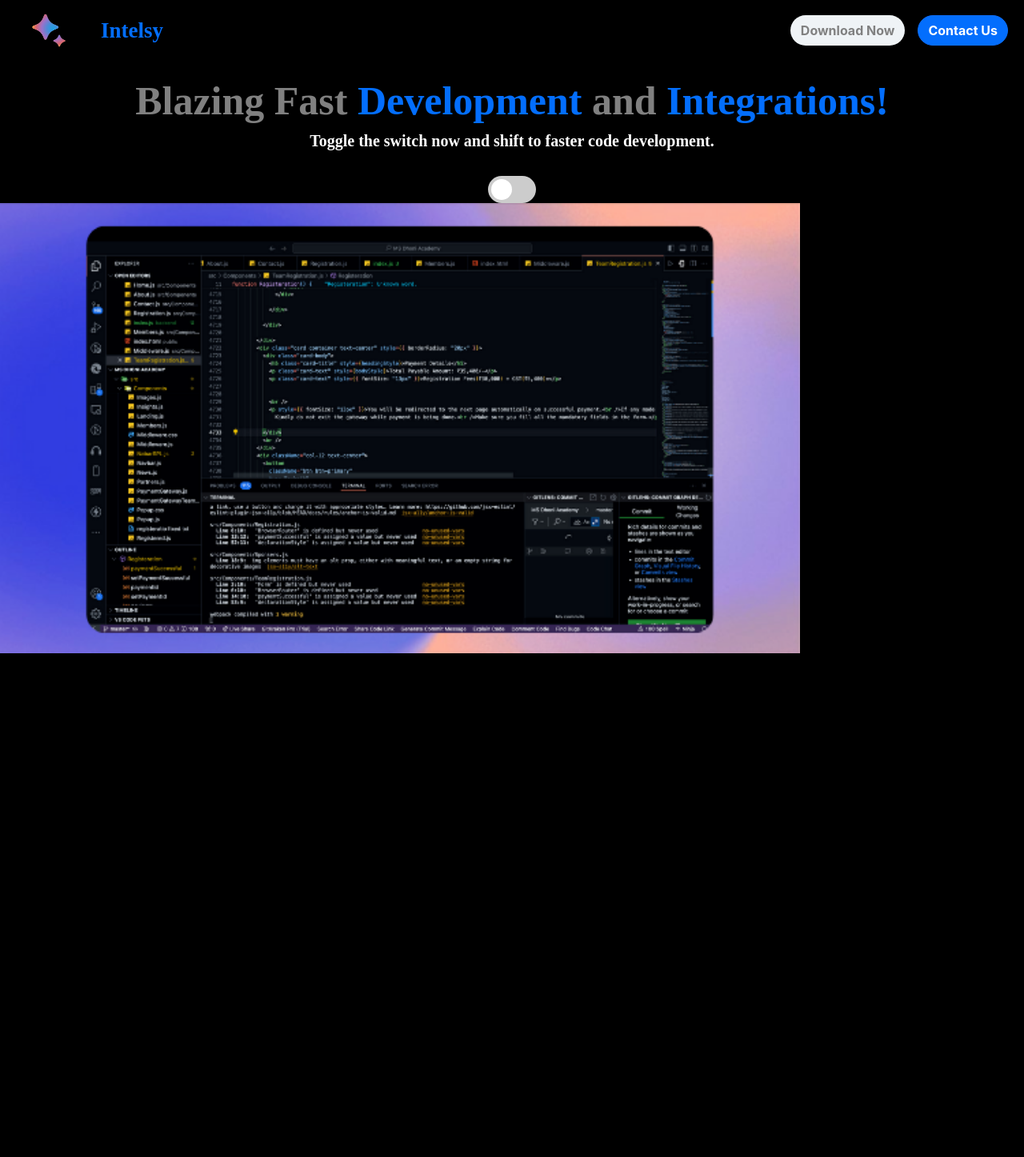
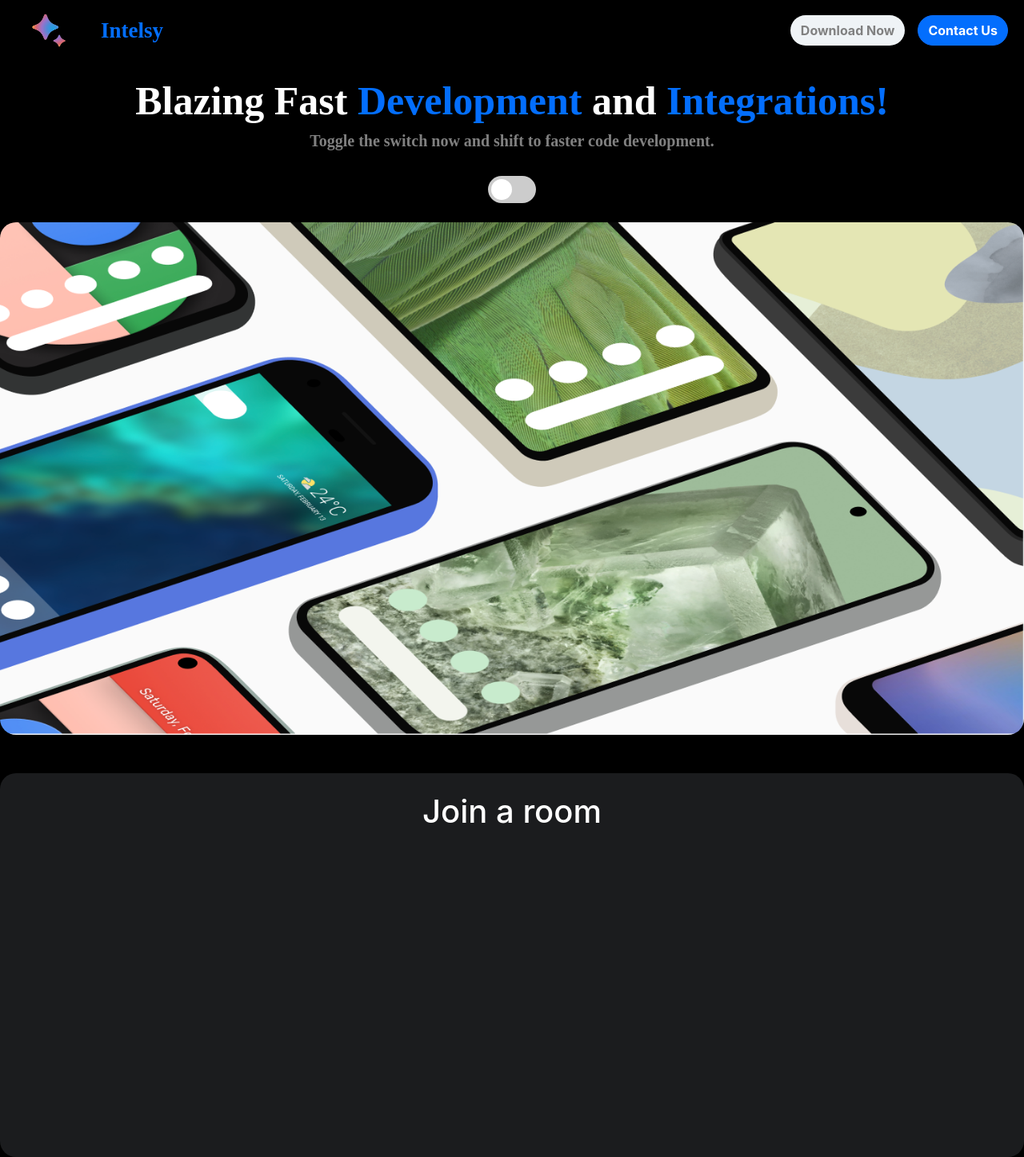
Before and after one commit to pratyushdev-codes/Intelsy, a React (Create React App) app: page / in a window 1280 px wide. Shown: the whole page at 80% size. Before the commit the page ends 817 px from the top, so only its background shows below. Built offline with nearby package versions, Linux system fonts and the light colour scheme.

Commit message:
Add files via upload

```diff
--- a/public/index.html
+++ b/public/index.html
@@ -2,14 +2,14 @@
 <html lang="en">
   <head>
     <meta charset="utf-8" />
-    <link rel="icon" href="%PUBLIC_URL%/favicon.ico" />
+    <link rel="icon" href="./images/logo.png" />
     <meta name="viewport" content="width=device-width, initial-scale=1" />
     <meta name="theme-color" content="#000000" />
     <meta
       name="description"
       content="Web site created using create-react-app"
     />
-    <link rel="apple-touch-icon" href="%PUBLIC_URL%/logo192.png" />
+    <link rel="apple-touch-icon" href="./images/logo.png" />
     <!--
       manifest.json provides metadata used when your web app is installed on a
       user's mobile device or desktop. See https://developers.google.com/web/fundamentals/web-app-manifest/
@@ -24,7 +24,7 @@
       work correctly both with client-side routing and a non-root public URL.
       Learn how to configure a non-root public URL by running `npm run build`.
     -->
-    <title>React App</title>
+    <title>Intelsy | Code Dev and Integration</title>
     <link href="https://cdn.jsdelivr.net/npm/bootstrap@5.3.3/dist/css/bootstrap.min.css" rel="stylesheet" integrity="sha384-QWTKZyjpPEjISv5WaRU9OFeRpok6YctnYmDr5pNlyT2bRjXh0JMhjY6hW+ALEwIH" crossorigin="anonymous">
   </head>
   <body>
--- a/src/Banner.js
+++ b/src/Banner.js
@@ -3,7 +3,8 @@ import React from 'react'
 function Banner() {
   return (
     <div>
-        <img src="./images/banner1.png" style={{width:"1000px", alignContent:"center"}}/>
+        <center> <img src="./images/1.png" class="img-fluid" style={{borderRadius:"20px"}}/></center>
+
     </div>
   )
 }
--- a/src/Pages/Home.js
+++ b/src/Pages/Home.js
@@ -101,8 +101,8 @@ function Home() {
       <br/>
       <br/>
       <br/>
-      <h1 className="center-text" style={{fontFamily: "PT sans", color:"grey", fontSize: "50px", fontWeight:"bold"}}>Blazing Fast <span style={{color:"#036EFD"}}>Development</span> and  <span style={{color:"#036EFD"}}>Integrations!</span></h1>
-       <h3 className="center-text" style={{fontFamily: "PT sans", fontSize: "20px", fontWeight:"bolder"}}>Toggle the switch now and shift to faster code development.</h3>
+      <h1 className="center-text" style={{fontFamily: "PT sans", color:"white", fontSize: "50px", fontWeight:"bold"}}>Blazing Fast <span style={{color:"#036EFD"}}>Development</span> and  <span style={{color:"#036EFD"}}>Integrations!</span></h1>
+       <h3 className="center-text" style={{fontFamily: "PT sans", fontSize: "20px",  color:"grey",fontWeight:"bolder"}}>Toggle the switch now and shift to faster code development.</h3>
       <div>
         <br/>
 
@@ -112,7 +112,20 @@ function Home() {
             <span className="slider round"></span>
           </label>
         </div>
+        <br/>
+
         <Banner/>
+        <br/>
+        <br/>
+ <center>
+ <div style={{backgroundColor:"#1B1C1E", borderRadius:"20px",width:"100%", height:"30rem"}}>
+  <br/>
+
+  <h1>Join a room</h1>
+
+ </div>
+ </center>
+
 
       </div>
     </div>
```
Also changed, not shown: public/images/1.png (added).
